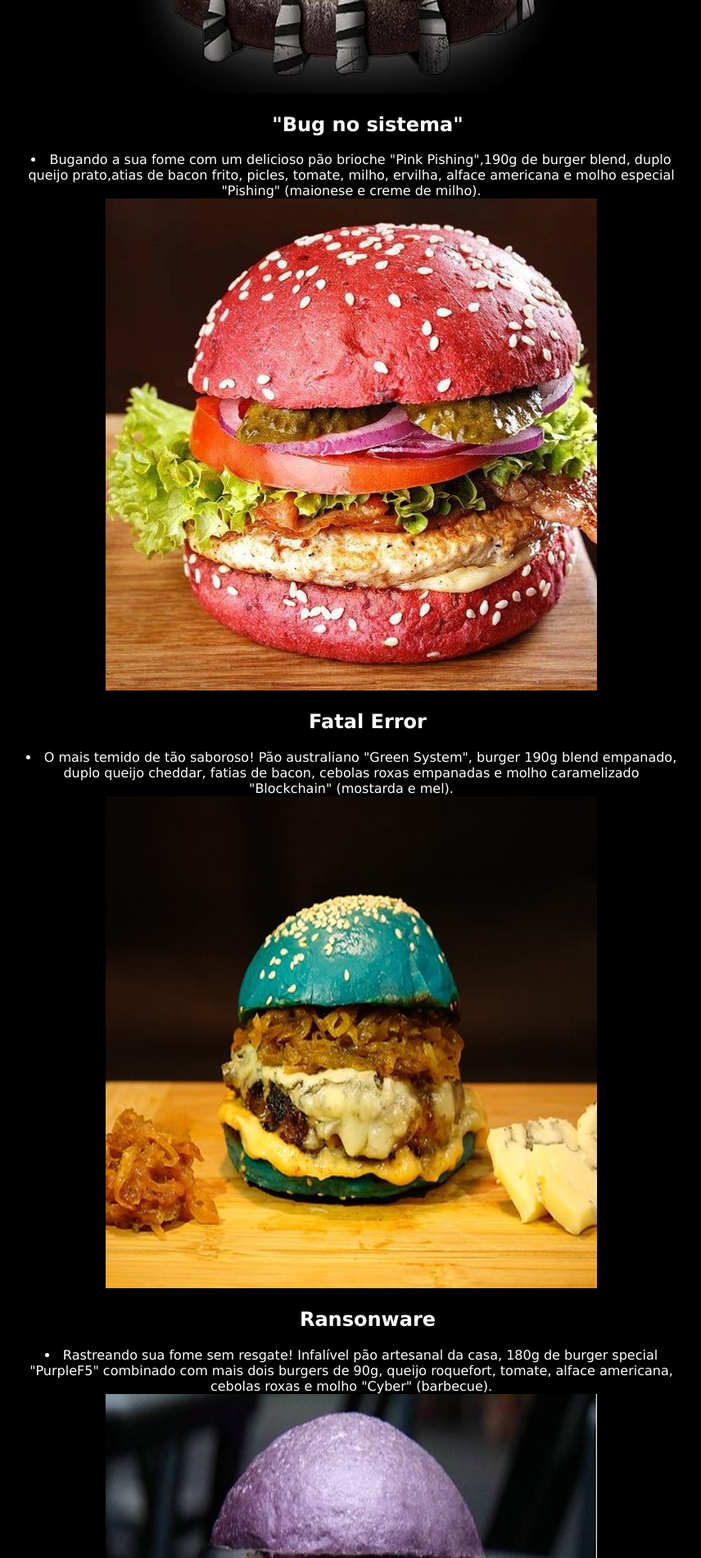
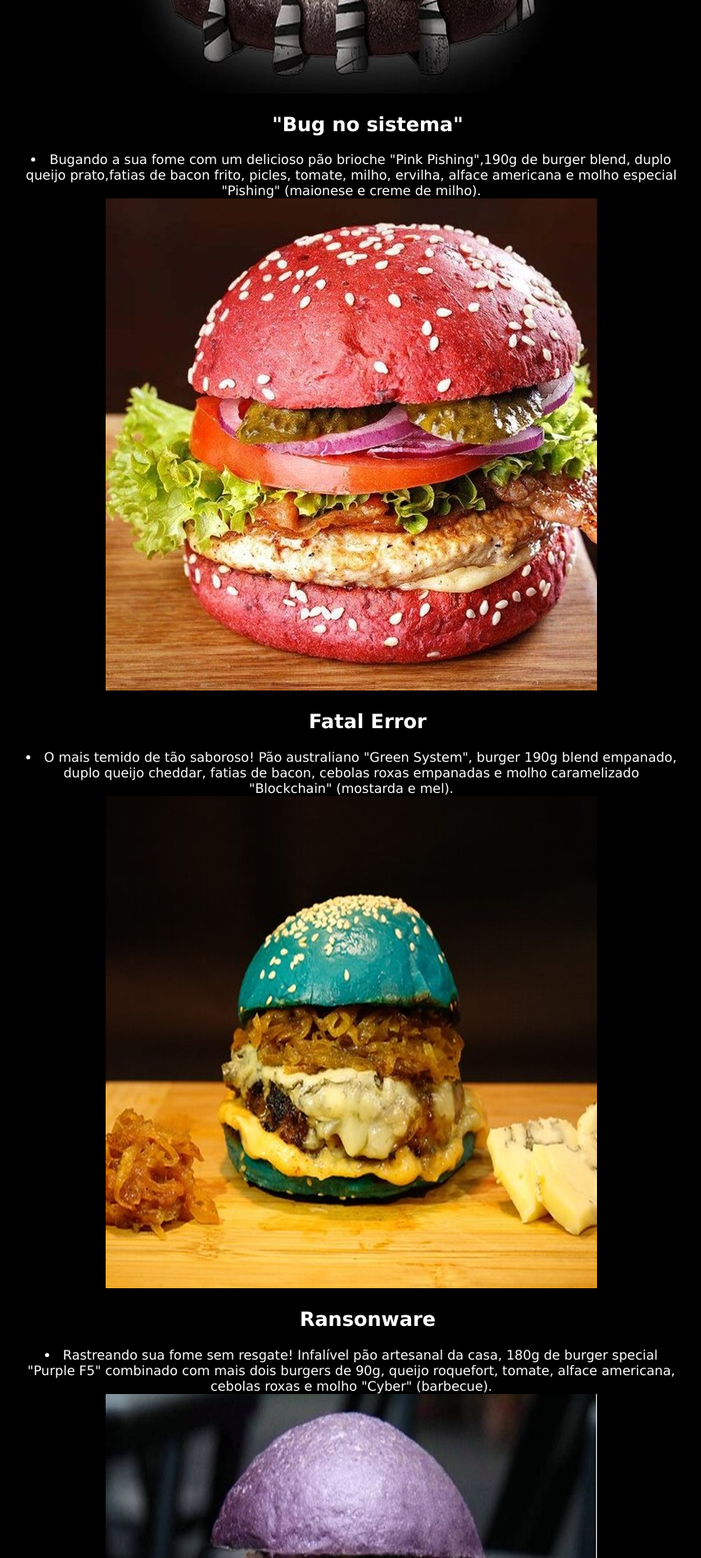
Before and after one commit to luciananogueiradev/cardapio, a plain HTML site: page index.html in a window 1280 px wide. Shown: the part 809-2709 px from the top of the page at 82% size, without its empty margins (211-1067 px from the left). Drawn offline with Linux system fonts and the light colour scheme.

Commit message:
changes - 22-08

```diff
--- a/index.html
+++ b/index.html
@@ -19,7 +19,7 @@
   alt="elas na tech"with="100%"<br>
 
 
-    <ul><h2>"Bug no sistema"</h2></ul><li>Bugando a sua fome com um delicioso pão brioche "Pink Pishing",190g de burger blend, duplo queijo prato,atias de bacon frito,  picles, tomate, milho, ervilha, alface americana e molho especial "Pishing" (maionese e creme de milho).</li>
+    <ul><h2>"Bug no sistema"</h2></ul><li>Bugando a sua fome com um delicioso pão brioche "Pink Pishing",190g de burger blend, duplo queijo prato,fatias de bacon frito,  picles, tomate, milho, ervilha, alface americana e molho especial "Pishing" (maionese e creme de milho).</li>
     <img src="img/bugsistema.jpg"
   alt="bugsistema.jpg"with="100%"<br>
 
@@ -28,7 +28,7 @@
     alt="elasnatech.jpg"with="100%"<br>
 
 
-  <ul><h2>Ransonware</h2></ul><li> Rastreando sua fome sem resgate! Infalível pão artesanal da casa, 180g de burger special "PurpleF5" combinado com mais dois burgers de 90g, queijo roquefort, tomate, alface americana, cebolas roxas e molho "Cyber" (barbecue).</li>
+  <ul><h2>Ransonware</h2></ul><li> Rastreando sua fome sem resgate! Infalível pão artesanal da casa, 180g de burger special "Purple F5" combinado com mais dois burgers de 90g, queijo roquefort, tomate, alface americana, cebolas roxas e molho "Cyber" (barbecue).</li>
   <img src="img/ranson.jpg"
     alt="roxo.jpg"with="100%"<br>
 
```
